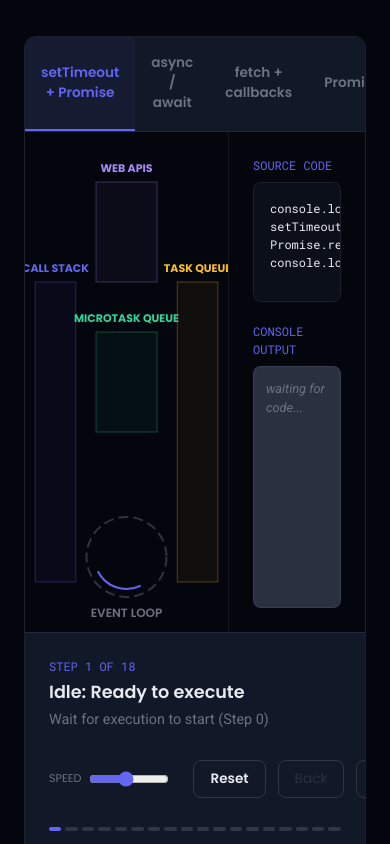
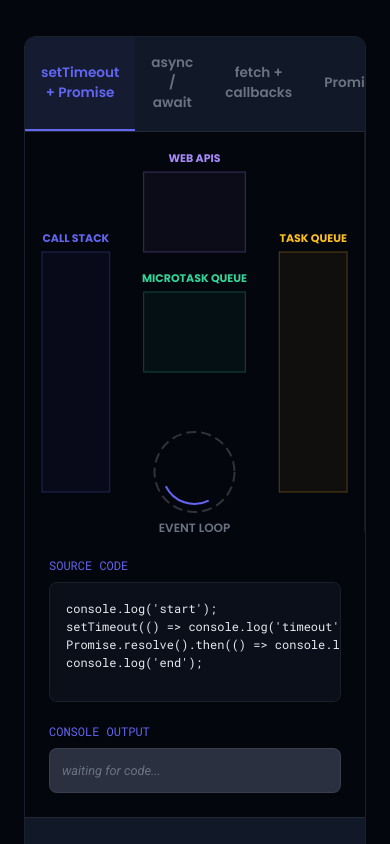
Before and after one commit to Princen08/nullptr, a React (Vite) app: page /blog/event-loop-explained in a window 390 px wide. Shown: the part 2980-3824 px from the top of the page. Built offline with nearby package versions, Linux system fonts and the light colour scheme.

Commit message:
Mobile: Improve responsiveness of all interactive animations

```diff
--- a/src/animation/DNSGraph.jsx
+++ b/src/animation/DNSGraph.jsx
@@ -152,7 +152,8 @@ export default function DNSGraph() {
       const isActive = step.active.includes(node.id);
       const nx = node.cx * w;
       const ny = node.cy * h;
-      const r = 27;
+      const isSmall = w < 500;
+      const r = isSmall ? 20 : 27;
 
       ctx.beginPath();
       ctx.arc(nx, ny, r, 0, Math.PI * 2);
@@ -165,7 +166,7 @@ export default function DNSGraph() {
         ctx.stroke();
 
         ctx.beginPath();
-        ctx.arc(nx, ny, r + 4 + pulsing * 4, 0, Math.PI * 2);
+        ctx.arc(nx, ny, r + (isSmall ? 2 : 4) + pulsing * 4, 0, Math.PI * 2);
         ctx.fillStyle = hexToRgba(step.color, 0.1);
         ctx.fill();
       } else {
@@ -177,17 +178,17 @@ export default function DNSGraph() {
       }
 
       ctx.strokeStyle = isActive ? resolvedTextColor : hexToRgba(T.text, 0.5);
-      ctx.lineWidth = 1.5;
+      ctx.lineWidth = isSmall ? 1 : 1.5;
       drawIcon(ctx, node.id, nx, ny, r);
 
       ctx.fillStyle = isActive ? resolvedTextColor : hexToRgba(T.text, 0.7);
-      ctx.font = '600 11px Poppins, sans-serif';
+      ctx.font = `600 ${isSmall ? '9px' : '11px'} Poppins, sans-serif`;
       ctx.textAlign = 'center';
-      ctx.fillText(node.label, nx, ny + r + 16);
+      ctx.fillText(node.label, nx, ny + r + (isSmall ? 12 : 16));
 
       ctx.fillStyle = hexToRgba(T.text, 0.4);
-      ctx.font = '9px Roboto Mono, monospace';
-      ctx.fillText(node.sub, nx, ny + r + 28);
+      ctx.font = `${isSmall ? '7px' : '9px'} Roboto Mono, monospace`;
+      ctx.fillText(node.sub, nx, ny + r + (isSmall ? 22 : 28));
     });
 
     if (progressRef.current > 0 && progressRef.current < 1) {
--- a/src/animation/EventLoopSimulator.jsx
+++ b/src/animation/EventLoopSimulator.jsx
@@ -205,8 +205,12 @@ export default function EventLoopSimulator() {
         ))}
       </div>
 
-      <div style={{ display: 'grid', gridTemplateColumns: 'minmax(0, 1.2fr) minmax(0, 0.8fr)', height: '500px' }}>
-        <div style={{ position: 'relative', background: T.bg, borderRight: `1px solid ${T.border}` }}>
+      <div style={{
+        display: 'grid',
+        gridTemplateColumns: 'repeat(auto-fit, minmax(300px, 1fr))',
+        minHeight: '500px'
+      }}>
+        <div style={{ position: 'relative', background: T.bg, borderRight: `1px solid ${T.border}`, minHeight: '400px' }}>
           <SimulatorCanvas currentContent={currentContent} flyingParts={flyingParts} flashText={flashText} />
         </div>
         <div style={{ background: T.bg, padding: '24px', display: 'flex', flexDirection: 'column', gap: '20px' }}>
--- a/src/animation/SimulatorCanvas.jsx
+++ b/src/animation/SimulatorCanvas.jsx
@@ -119,9 +119,10 @@ export default function SimulatorCanvas({ currentContent, flyingParts, flashText
 
         // Draw content
         const items = currentContent[k] || [];
+        const itemH = 30;
+        const itemW = Math.max(zw - (w < 400 ? 5 : 20), 40);
+
         items.forEach((item, i) => {
-          const itemH = 30;
-          const itemW = zw - 20;
           let iy;
           if (k === 'stack') {
             iy = (zy + zh) - (i + 1) * (itemH + 5);
@@ -137,7 +138,7 @@ export default function SimulatorCanvas({ currentContent, flyingParts, flashText
           ctx.stroke();
 
           ctx.fillStyle = resolvedTextColor;
-          ctx.font = '10px Roboto Mono, monospace';
+          ctx.font = `${w < 400 ? '9px' : '10px'} Roboto Mono, monospace`;
           ctx.fillText(item, z.x * w, iy + 18);
         });
       });
--- a/src/animation/TLSAnimation.jsx
+++ b/src/animation/TLSAnimation.jsx
@@ -92,6 +92,8 @@ export default function TLSAnimation() {
 
       const resolvedStepColor = resolveColor(s.color);
 
+      const isSmall = w < 450;
+
       if (s.hasArrow) {
         const startX = s.from === 'browser' ? browserX : serverX;
         const targetX = s.from === 'browser' ? serverX : browserX;
@@ -109,14 +111,14 @@ export default function TLSAnimation() {
           ctx.fillStyle = resolvedStepColor;
           ctx.fill();
         }
-        ctx.fillStyle = resolvedTextColor; ctx.font = '600 12px Roboto Mono'; ctx.fillText(s.packet, w / 2, sy - 12);
+        ctx.fillStyle = resolvedTextColor; ctx.font = `600 ${isSmall ? '10px' : '12px'} Roboto Mono`; ctx.fillText(s.packet, w / 2, sy - 12);
       } else {
         if (s.from === 'local') {
            ctx.beginPath(); ctx.arc(browserX, sy, 12, 0, Math.PI*2); ctx.fillStyle = hexToRgba(s.color, 0.2); ctx.fill();
            ctx.strokeStyle = resolvedStepColor; ctx.lineWidth = 2; ctx.stroke();
            ctx.beginPath(); ctx.arc(serverX, sy, 12, 0, Math.PI*2); ctx.fill(); ctx.stroke();
         }
-        ctx.fillStyle = resolvedTextColor; ctx.font = '600 12px Roboto'; ctx.fillText(s.title, w / 2, sy - 15);
+        ctx.fillStyle = resolvedTextColor; ctx.font = `600 ${isSmall ? '10px' : '12px'} Roboto`; ctx.fillText(s.title, w / 2, sy - 15);
       }
     });
 
```
